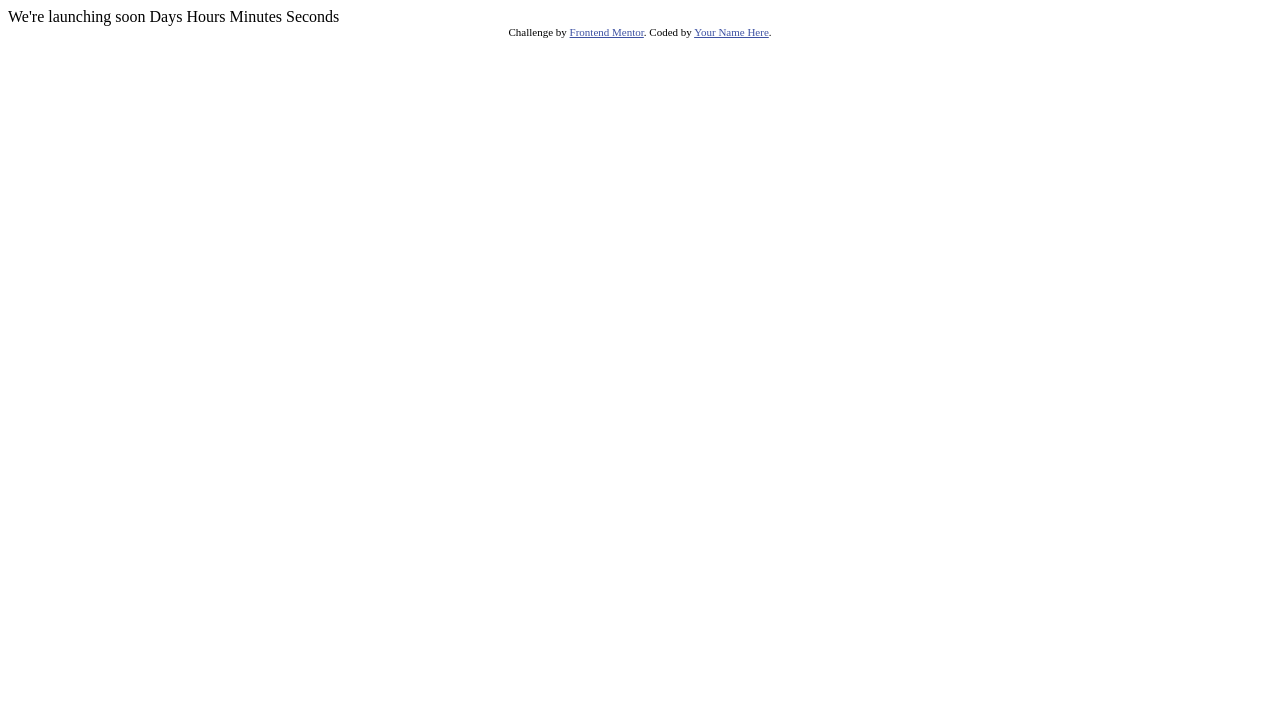
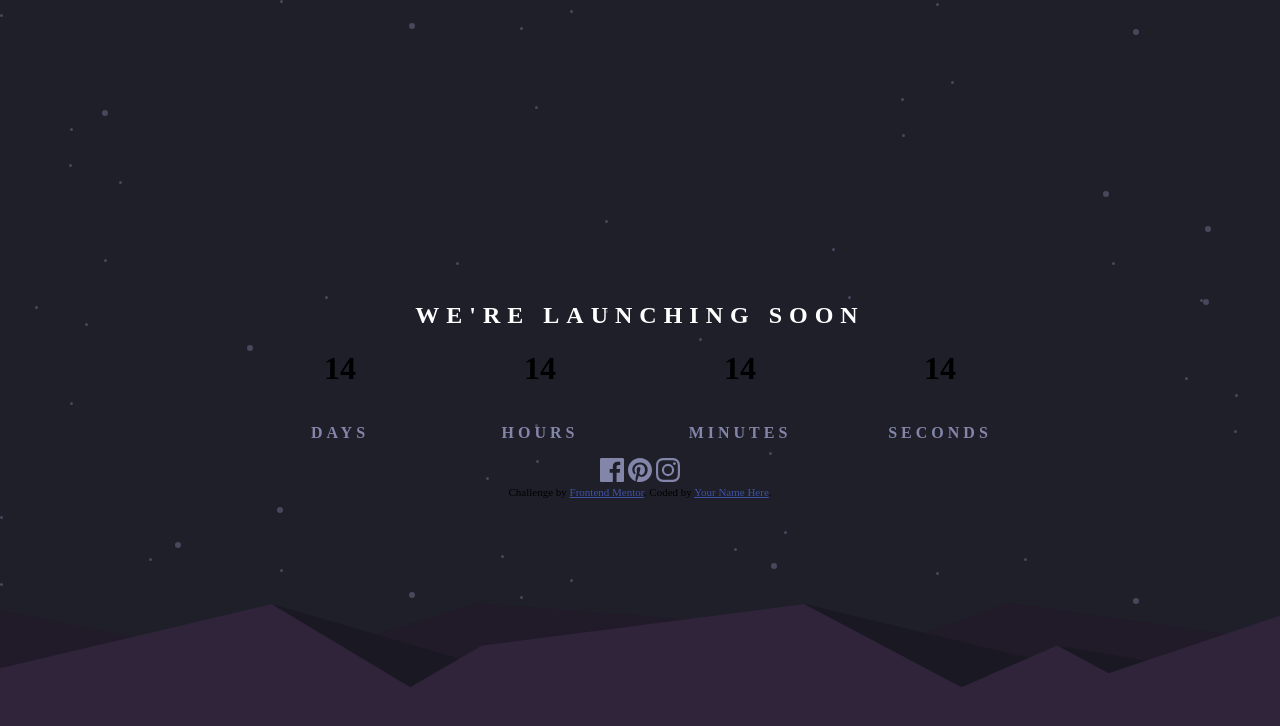
Before and after one commit to asifkhan0410/count-down-timer, a plain HTML site: page index.html in a window 1280 px wide. Drawn offline with Linux system fonts and the light colour scheme.

Commit message:
designing

```diff
--- a/index.html
+++ b/index.html
@@ -5,27 +5,40 @@
   <meta name="viewport" content="width=device-width, initial-scale=1.0"> <!-- displays site properly based on user's device -->
 
   <link rel="icon" type="image/png" sizes="32x32" href="./images/favicon-32x32.png">
-
+  <link rel="stylesheet" href="main.css">
   <title>Frontend Mentor | Launch countdown timer</title>
 
-  <!-- Feel free to remove these styles or customise in your own stylesheet 👍 -->
-  <style>
-    .attribution { font-size: 11px; text-align: center; }
-    .attribution a { color: hsl(228, 45%, 44%); }
-  </style>
 </head>
 <body>
-
-  We're launching soon
-
-  Days
-  Hours
-  Minutes
-  Seconds
-
-  <div class="attribution">
-    Challenge by <a href="https://www.frontendmentor.io?ref=challenge" target="_blank">Frontend Mentor</a>.
-    Coded by <a href="#">Your Name Here</a>.
+  <div class="main">
+    <header>We're launching soon</header>
+    <div class="timedisplay">
+      <div class="time days">
+        <h1>14</h1>
+        <h3>Days</h3>
+      </div>
+      <div class="time hour">
+        <h1>14</h1>
+        <h3>Hours</h3>
+      </div>
+      <div class="time minutes">
+        <h1>14</h1>
+        <h3>Minutes</h3>
+      </div>
+      <div class="time seconds">
+        <h1>14</h1>
+        <h3>Seconds</h3>
+      </div>
+    </div>
+    <div class="socialtabs">
+      <a href="#"><svg xmlns="http://www.w3.org/2000/svg" width="24" height="24"><path fill="#8385A9" d="M22.675 0H1.325C.593 0 0 .593 0 1.325v21.351C0 23.407.593 24 1.325 24H12.82v-9.294H9.692v-3.622h3.128V8.413c0-3.1 1.893-4.788 4.659-4.788 1.325 0 2.463.099 2.795.143v3.24l-1.918.001c-1.504 0-1.795.715-1.795 1.763v2.313h3.587l-.467 3.622h-3.12V24h6.116c.73 0 1.323-.593 1.323-1.325V1.325C24 .593 23.407 0 22.675 0z"/></svg></a>
+      <a href="#"><svg xmlns="http://www.w3.org/2000/svg" width="24" height="24"><path fill="#8385A9" d="M12 0C5.373 0 0 5.372 0 12c0 5.084 3.163 9.426 7.627 11.174-.105-.949-.2-2.405.042-3.441.218-.937 1.407-5.965 1.407-5.965s-.359-.719-.359-1.782c0-1.668.967-2.914 2.171-2.914 1.023 0 1.518.769 1.518 1.69 0 1.029-.655 2.568-.994 3.995-.283 1.194.599 2.169 1.777 2.169 2.133 0 3.772-2.249 3.772-5.495 0-2.873-2.064-4.882-5.012-4.882-3.414 0-5.418 2.561-5.418 5.207 0 1.031.397 2.138.893 2.738a.36.36 0 01.083.345l-.333 1.36c-.053.22-.174.267-.402.161-1.499-.698-2.436-2.889-2.436-4.649 0-3.785 2.75-7.262 7.929-7.262 4.163 0 7.398 2.967 7.398 6.931 0 4.136-2.607 7.464-6.227 7.464-1.216 0-2.359-.631-2.75-1.378l-.748 2.853c-.271 1.043-1.002 2.35-1.492 3.146C9.57 23.812 10.763 24 12 24c6.627 0 12-5.373 12-12 0-6.628-5.373-12-12-12z"/></svg></a>
+      <a href="#"><svg xmlns="http://www.w3.org/2000/svg" width="24" height="24"><path fill="#8385A9" d="M12 2.163c3.204 0 3.584.012 4.85.07 3.252.148 4.771 1.691 4.919 4.919.058 1.265.069 1.645.069 4.849 0 3.205-.012 3.584-.069 4.849-.149 3.225-1.664 4.771-4.919 4.919-1.266.058-1.644.07-4.85.07-3.204 0-3.584-.012-4.849-.07-3.26-.149-4.771-1.699-4.919-4.92-.058-1.265-.07-1.644-.07-4.849 0-3.204.013-3.583.07-4.849.149-3.227 1.664-4.771 4.919-4.919 1.266-.057 1.645-.069 4.849-.069zM12 0C8.741 0 8.333.014 7.053.072 2.695.272.273 2.69.073 7.052.014 8.333 0 8.741 0 12c0 3.259.014 3.668.072 4.948.2 4.358 2.618 6.78 6.98 6.98C8.333 23.986 8.741 24 12 24c3.259 0 3.668-.014 4.948-.072 4.354-.2 6.782-2.618 6.979-6.98.059-1.28.073-1.689.073-4.948 0-3.259-.014-3.667-.072-4.947-.196-4.354-2.617-6.78-6.979-6.98C15.668.014 15.259 0 12 0zm0 5.838a6.162 6.162 0 100 12.324 6.162 6.162 0 000-12.324zM12 16a4 4 0 110-8 4 4 0 010 8zm6.406-11.845a1.44 1.44 0 100 2.881 1.44 1.44 0 000-2.881z"/></svg></a>
+    </div>
+    <div class="attribution">
+      Challenge by <a href="https://www.frontendmentor.io?ref=challenge" target="_blank">Frontend Mentor</a>.
+      Coded by <a href="#">Your Name Here</a>.
+    </div>
   </div>
 </body>
 </html>
--- /dev/null
+++ b/main.css
@@ -0,0 +1,44 @@
+body{
+    margin:0px;
+    background-color: hsl(235, 16%, 14%);
+    background-image: url(./images/bg-stars.svg);
+}
+
+.main{
+    display: flex;
+    flex-direction: column;
+    justify-content: center;
+    align-items: center;
+    height: 100vh;
+    background-image: url(./images/pattern-hills.svg);
+    background-repeat: no-repeat;
+    background-position: bottom;
+}
+header{
+    color: white;
+    text-transform: uppercase;
+    font-weight: bolder;
+    font-size: x-large;
+    letter-spacing: 7px;
+}
+.timedisplay{
+    display: flex;
+}
+.time{
+    display: flex;
+    flex-direction: column;
+    width: 200px;
+    align-items: center;
+}
+.time >h3{
+    color: hsl(237, 18%, 59%);
+    text-transform: uppercase;
+    font-weight: bolder;
+    letter-spacing: 4px;
+    font-size: medium;
+}
+a>svg>path:hover{
+    fill:hsl(345, 95%, 68%)
+}
+.attribution { font-size: 11px; text-align: center; }
+.attribution a { color: hsl(228, 45%, 44%); }
```
